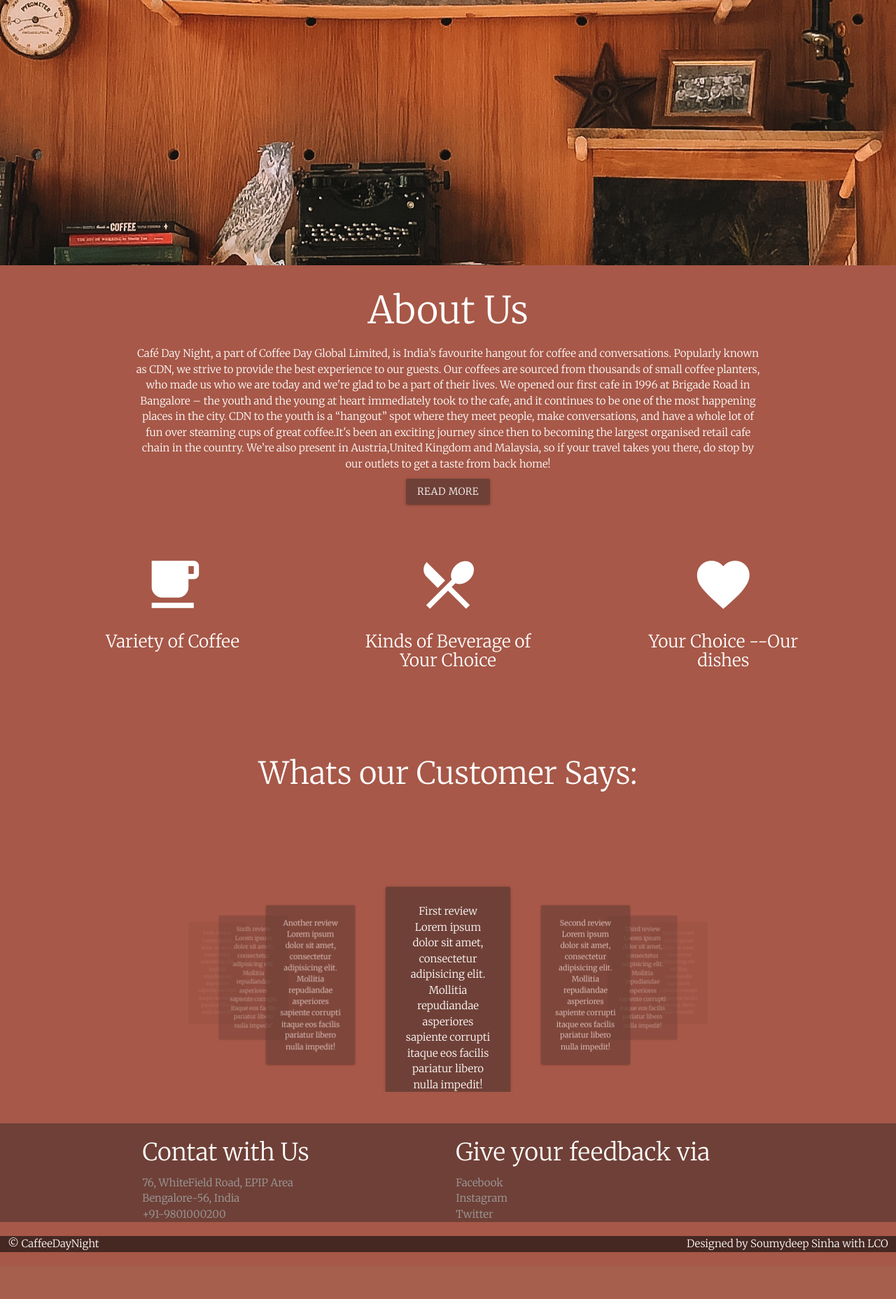
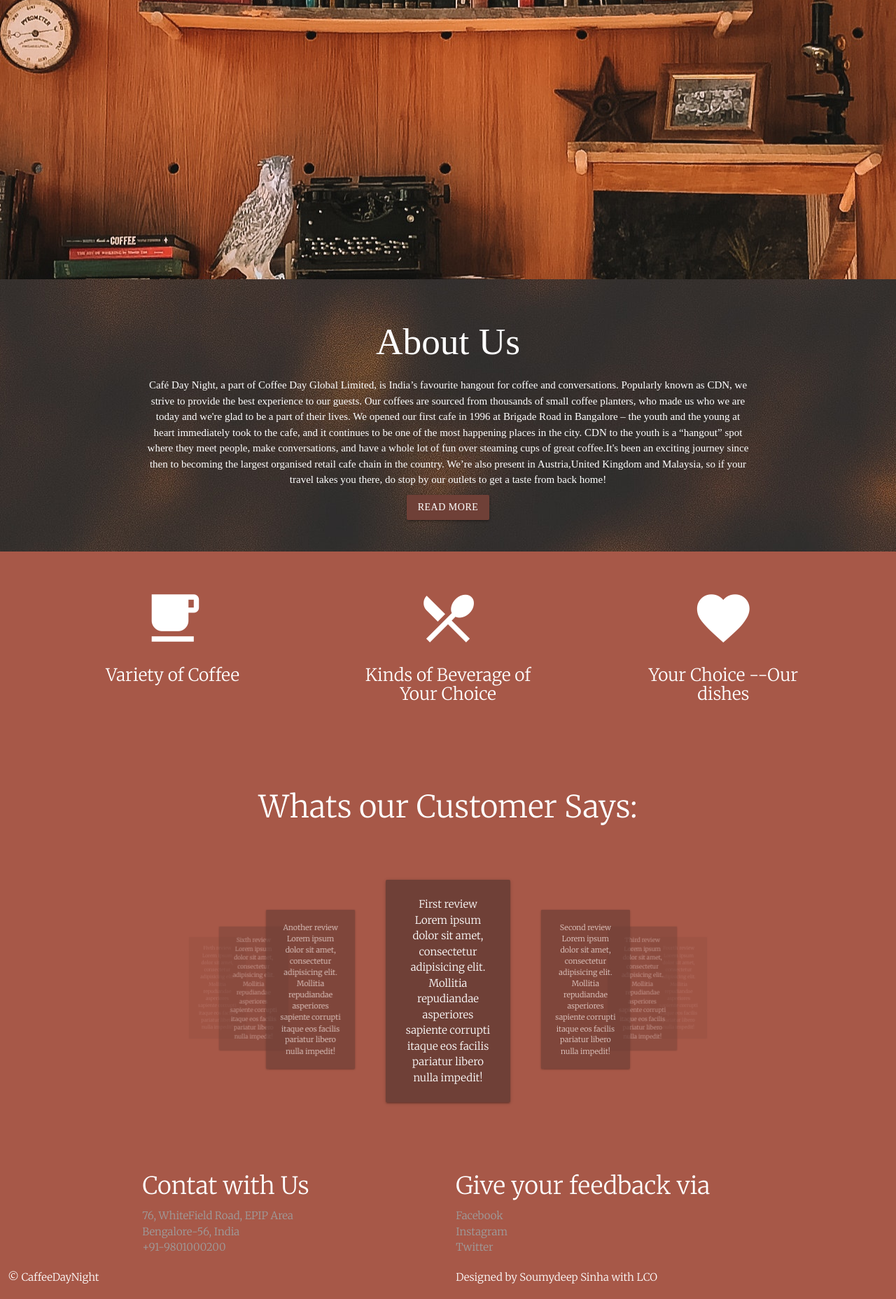
Before and after one commit to soumyadeepsinha/CaffeeKing, a PHP site: page / in a window 1280 px wide. Shown: the part 1404-3260 px from the top of the page at 70% size. Before the commit the page ends 3193 px from the top, so only its background shows below. Run offline with PHP 8.4, Linux system fonts and the light colour scheme.

Commit message:
Updated Stylesheet

```diff
--- a/assets/css/style.css
+++ b/assets/css/style.css
@@ -1,3 +1,7 @@
+html {
+  scroll-behavior: smooth;
+}
+
 * {
   margin: 0;
   padding: 0;
@@ -24,7 +28,7 @@ body {
 }
 
 .parallax-container {
-  min-height: 380px;
+  min-height: 400px;
   height: auto;
 }
 
@@ -33,17 +37,23 @@ body {
   margin-top: 10px;
 }
 
-.footer-one {
-  background-color: #6f4037;
+.myabout {
+  background-image: url('../images/banner3.jpg');
+  padding: 25px;
+  border-radius: 2;
+  font-family: 'Bree Serif', serif;
 }
 
-.footer-two {
-  background-color: #462822;
-  margin-bottom: 0 !important;
-  margin: none !important;
+.carousel .carousel-item {
+  width: 200px;
+  height: 300px;
 }
 
-.right {
+.card-panel {
+  margin: 0px !important;
+}
+
+.social-icons li a img {
   display: flex;
-  justify-content: flex-end;
+  justify-content: space-around;
 }
```
